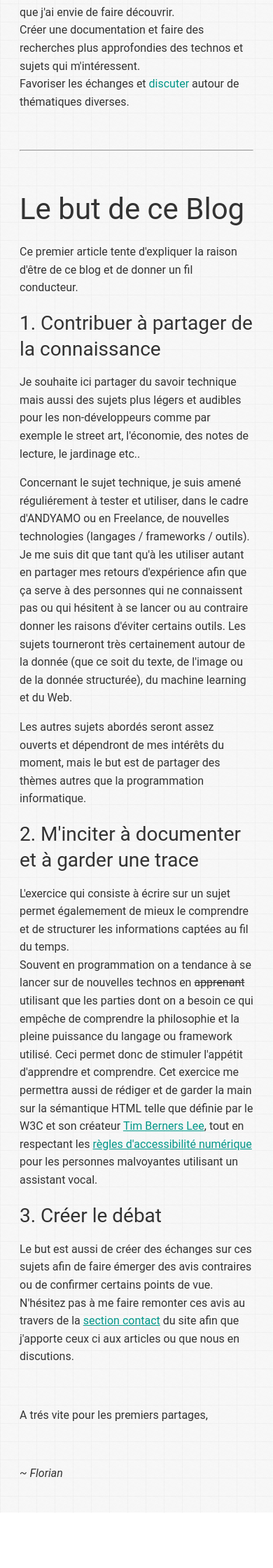
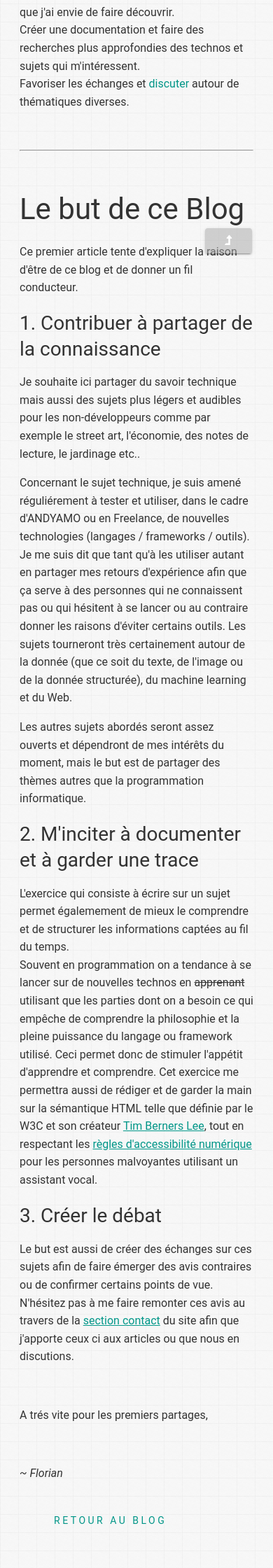
Before and after one commit to florianblanchet/florianblanchet.github.io, a PHP site: page /blog/hello-world.html in a window 390 px wide. Shown: the part 462-2702 px from the top of the page at 70% size. Before the commit the page ends 2623 px from the top, so only its background shows below. Run offline with PHP 8.4, Linux system fonts and the light colour scheme; some libraries are stand-ins or nearby versions; some web fonts are replaced.

```diff
--- a/assets/js/main.js
+++ /dev/null
@@ -1,6 +0,0 @@
-/*
-  $(document).ready(function(){
-    $('.parallax').parallax();
-  });
-
-*/
--- a/blog/hello-world.html
+++ b/blog/hello-world.html
@@ -12,8 +12,12 @@
     <!-- Font Awesome Icon - CSS-->
     <link
       rel="stylesheet"
-      href="//maxcdn.bootstrapcdn.com/font-awesome/4.3.0/css/font-awesome.min.css"
-    />
+      id="fontawesome-css"
+      href="https://cdnjs.cloudflare.com/ajax/libs/font-awesome/4.7.0/css/font-awesome.min.css?ver=5.4.2"
+      type="text/css"
+      media="all"
+    >
+
     <title>Florian Blanchet | Data Engineer Freelance</title>
     <!-- Open Graph-->
     <meta property="og:locale" content="fr_FR" />
@@ -248,10 +252,26 @@
         display: inline-block;
         margin-left: 0.5rem;
       }
+      .retourBtn {
+          position: fixed;
+          bottom: 20px;
+          right: 30px;
+          z-index: 99;
+          font-size: 18px;
+          border: none;
+          outline: none;
+          background-color: rgb(166,166,166,0.5);
+          color: white;
+          cursor: pointer;
+          border-radius: 4px;
+        }
+      .retourBtn:hover {
+          background-color: #008073;
+      }
     </style>
   </head>
   <body>
-    <a class="back-to-index" href="../index.html#blog"
+    <a class="back-to-index" href="../#blog" aria-label="Retour au blog"
       ><i class="mdi-hardware-keyboard-arrow-left"></i>Retour au Blog</a
     >
     <!-- Main Content-->
@@ -313,10 +333,22 @@
         <p>A trés vite pour les premiers partages,</i></p>
         <br>
         <p><i>~ Florian</i></p>
+        <button onclick="topFunction()" class="btn btn-outline-primary retourBtn" title="Remonter haut de page"><i class="fa fa-level-up" aria-hidden="true"></i></button>
+        <a class="back-to-index" href="../#blog"  aria-label="Retour au blog"
+            ><i class="mdi-hardware-keyboard-arrow-left"></i>Retour au Blog</a
+          >
       </article>
+
     </main>
 
+
     <script>
+        // When the user clicks on the button, scroll to the top of the document
+        function topFunction() {
+          document.body.scrollTop = 0;
+          document.documentElement.scrollTop = 0;
+        }
+
 
         initGoogleAnalytics('163912368-2')
         // Set Up Google Analytics
```
Also changed, not shown: assets/css/responsive.css (+14 -3 lines), assets/css/style.css (+4 -5 lines), blog/blog-template.html (+35 -3 lines), index.html (+5 -5 lines), assets/img/florian-blanchet-mobile.jpg (added).
